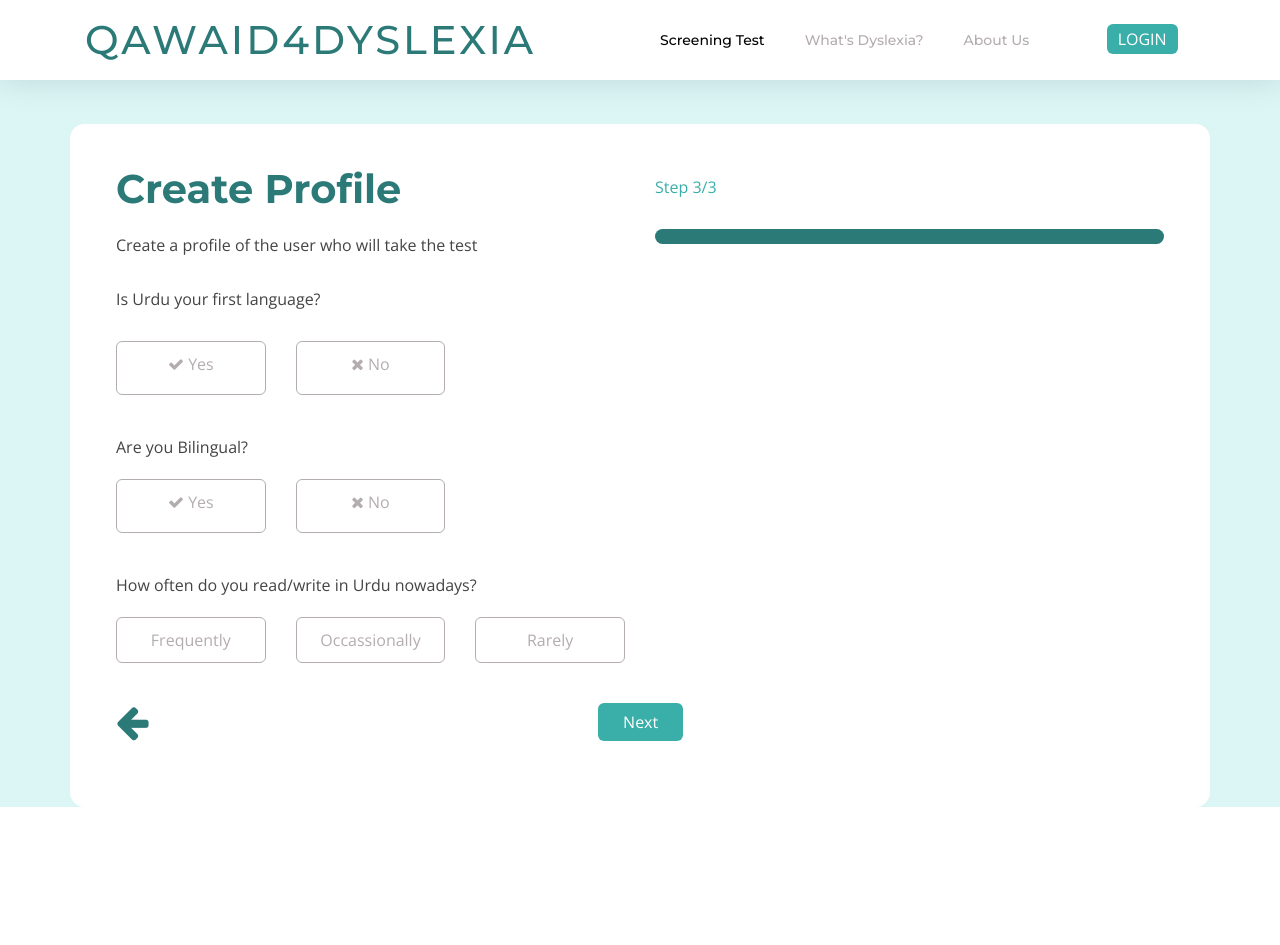
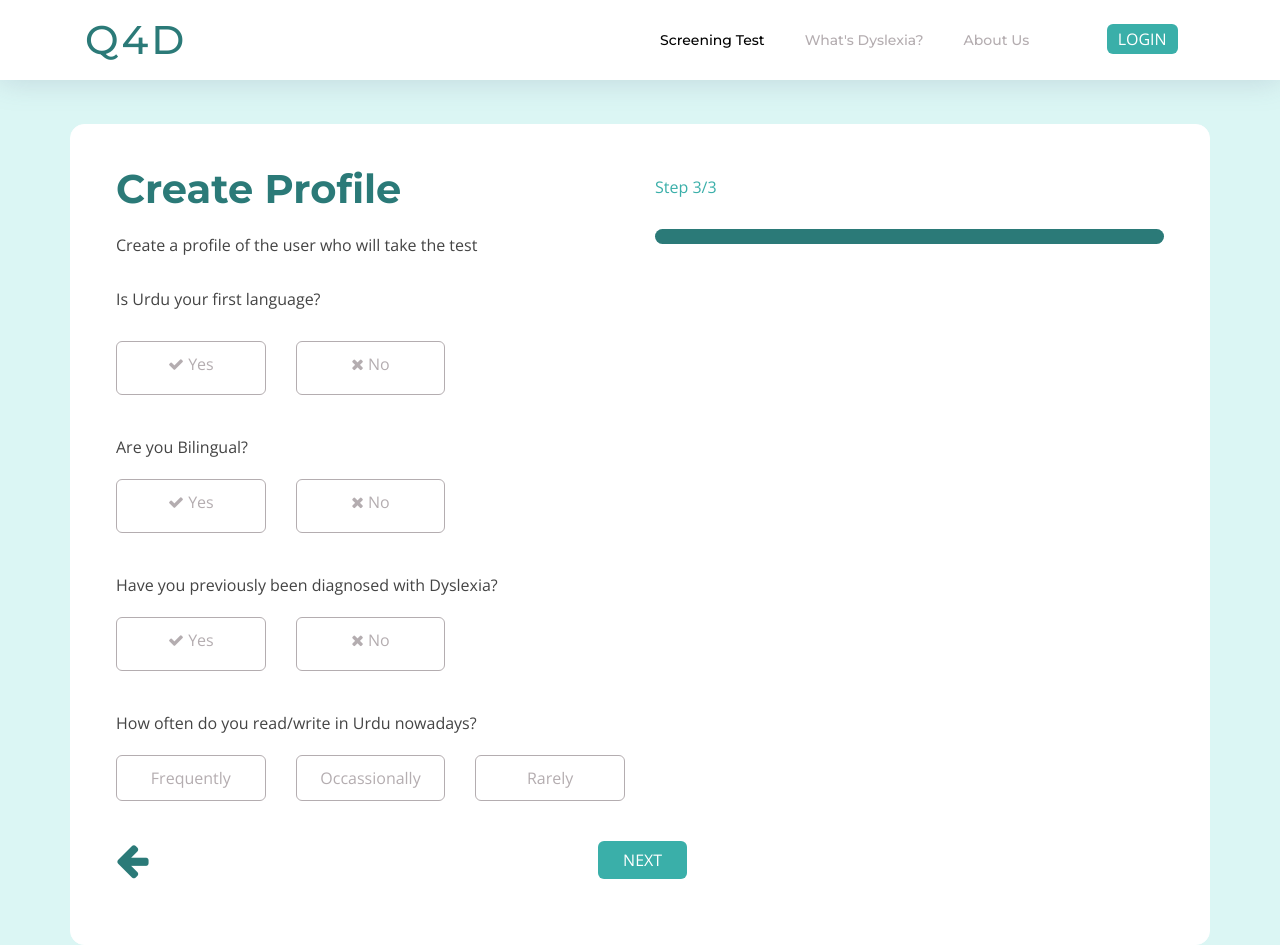
Before and after one commit to rehmansabeeh/q4d, a Flask app: page /create_profile_3 in a window 1280 px wide. Before the commit the page ends 807 px from the top, so only its background shows below. Run offline with Flask 2, Linux system fonts and the light colour scheme; some libraries are stand-ins or nearby versions.

Commit message:
Html file added

```diff
--- a/templates/DyslexiaScreen3.html
+++ b/templates/DyslexiaScreen3.html
@@ -2,7 +2,7 @@
 <html lang="en">
 <head>
   <meta charset="utf-8">
-  <title>Qawaid4Dyslexia</title>
+  <title>NewBiz Bootstrap Template</title>
   <meta content="width=device-width, initial-scale=1.0" name="viewport">
   <meta content="" name="keywords">
   <meta content="" name="description">
@@ -44,7 +44,7 @@
             <!-- Uncomment below if you prefer to use an image logo -->
             <!-- <h1 class="text-light"><a href="#header"><span>NewBiz</span></a></h1> -->
             <!-- <a href="#intro" class="scrollto"><img src="img/logo.png" alt="" class="img-fluid"></a> -->
-            <h1 style="color: #2B7A78; font-weight: 500; font-size: 40px;">Qawaid4Dyslexia</h1>
+            <h1 style="color: #2B7A78; font-weight: 500; font-size: 40px;">Q4D</h1>
           </div>
 
           <nav class="main-nav float-right d-none d-lg-block col-lg-6">
@@ -128,6 +128,33 @@
                 </div>
 
                 <div class = "clearfix"></div>
+                <p>Have you previously been diagnosed with Dyslexia?</p>
+
+                <div class = "row closer_top">
+                  <!-- <form action="{{ url_for('create_profile_3') }}" method= POST id = "form1"> -->
+                    <div class = "col-lg-4 name_form">
+                    <!-- <input type="radio" id="male" name="gender" value="male">
+                    <label for="male">Male</label><br> -->
+                    <!-- SHOULD CHANGE TO DIV ELEMENT -->
+                        <div class = "dyslexic_or_not_1"><label for="Yes"><i class="fa fa-check" aria-hidden="true"></i> Yes</label><br></div>
+                   <!--  <input id = "education_selection" type="radio" name= "selected" value="Male" required/>
+                    <label for="School">School</label><br> -->
+                    </div>
+
+                  <div class = "col-lg-4 name_form">
+                    <!-- <input id = "education_selection" type="radio" name= "selected" value="Female" required/>
+                    <label for="College">College</label><br> -->
+                        <div class = "dyslexic_or_not_2"><label for="Yes"><i class="fa fa-times" aria-hidden="true"></i> No</label><br></div>
+                  </div>
+
+                  <!-- <div class = "col-lg-4 name_form">
+                    <input id = "education_selection" type="radio" name= "selected" value="Other" required/>
+                    <label for="University">University</label><br>
+                    <div class = "yes_or_no_decision first_language_decision">University</div>
+                  </div> -->
+                </div>
+
+                <div class = "clearfix"></div>
                 <p>How often do you read/write in Urdu nowadays?</p>
                 <!-- <label for="dob-day" class="control-label">Date of birth</label> -->
                  <div class = "row closer_top">
@@ -168,7 +195,7 @@
           <div class = "clearfix"></div>
           <div class = end_buttons>
             <i class="fa fa-arrow-left arrow_button" aria-hidden="true" onclick="goBack()"></i>
-            <button class = "darkgreen next_button" >Next</button>
+            <button class = "darkgreen next_button" >NEXT</button>
           </div>
 
           <div class = "clearfix"></div>
```
